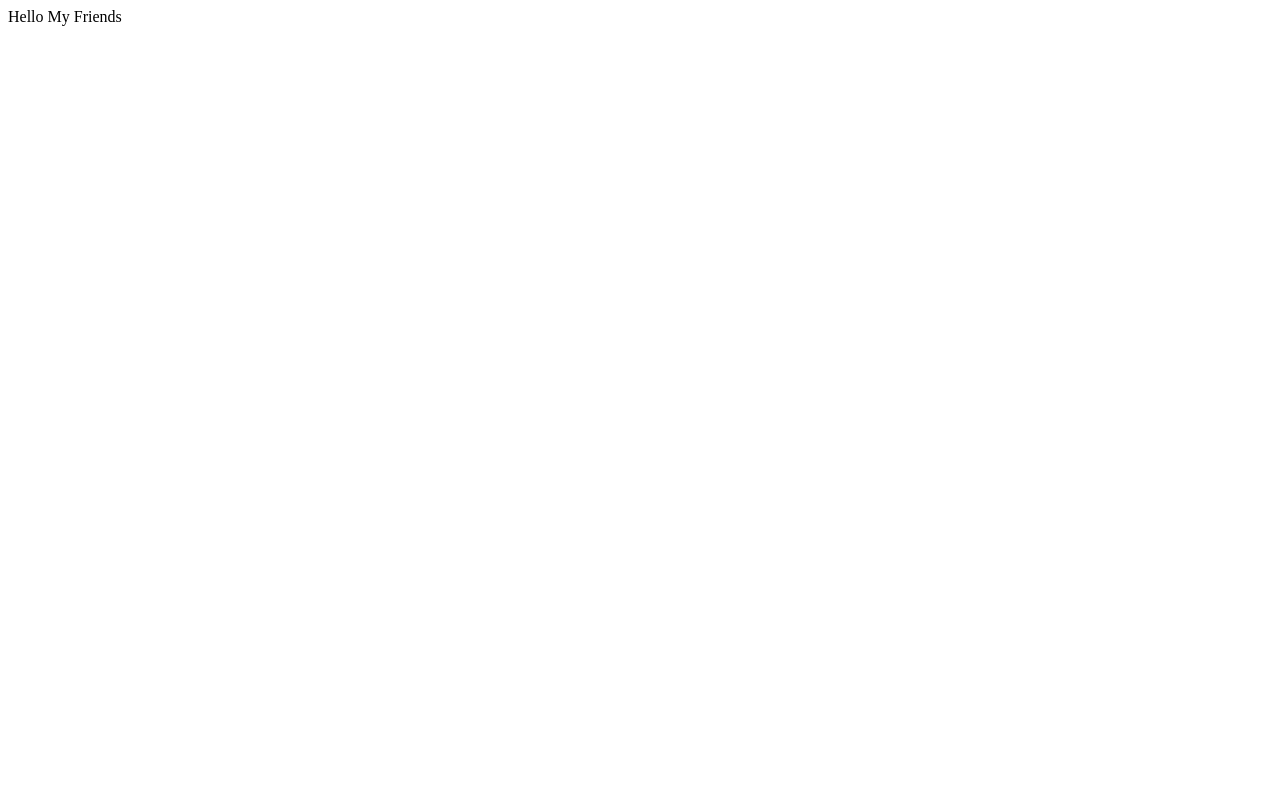
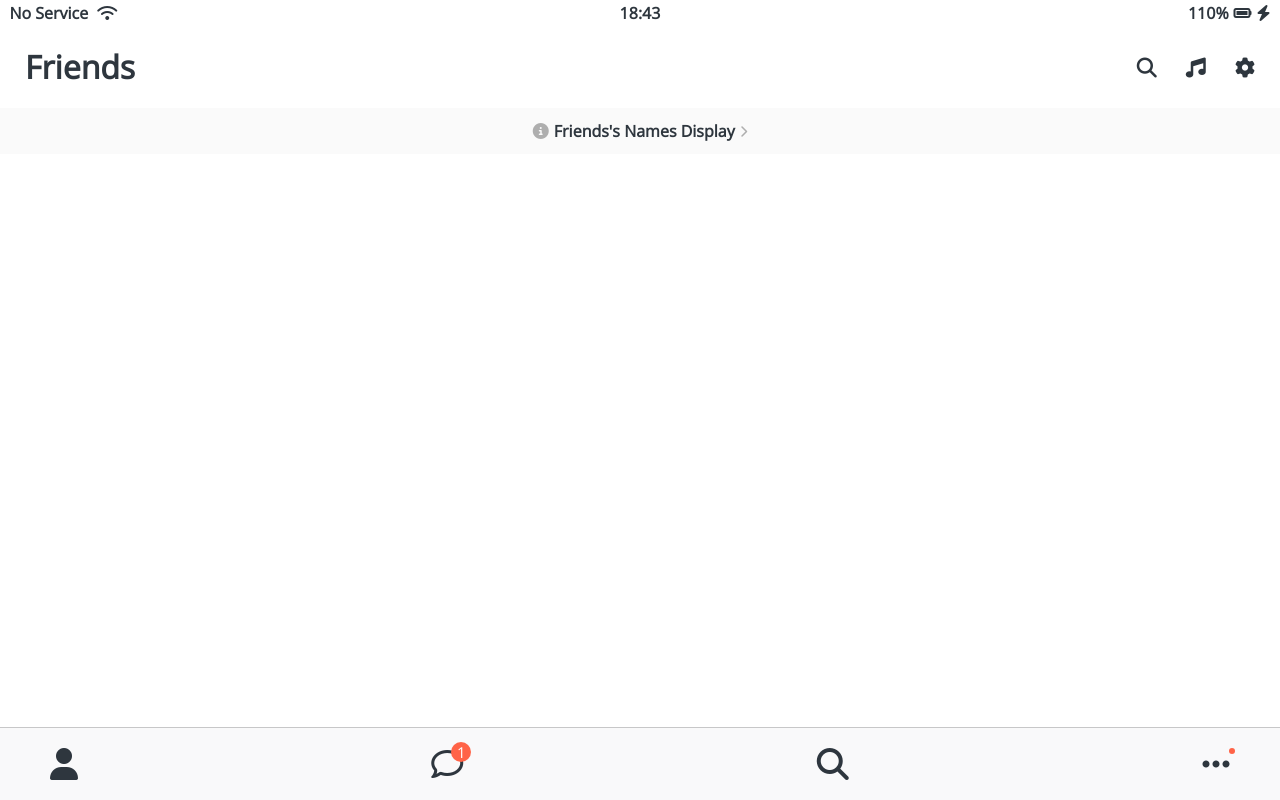
Before and after one commit to Imnamok/kokoa-clone, a plain HTML site: page friends.html in a window 1280 px wide. Drawn offline with nearby package versions, Linux system fonts and the light colour scheme.

Commit message:
develop friends.html
add nav-bar
add screen-header

```diff
--- /dev/null
+++ b/css/components/nav-bar.css
@@ -0,0 +1,47 @@
+.nav {
+  position: fixed;
+  bottom: 0;
+  width: 100%;
+  background-color: #f9f9fa;
+  padding: 20px 50px;
+  box-sizing: border-box;
+  border-top: 1px solid rgba(0, 0, 0, 0.2);
+}
+
+.nav__list {
+  display: flex;
+  justify-content: space-between;
+}
+.nav__link {
+  color: #2e363e;
+  position: relative;
+}
+
+.nav__notification {
+  background-color: tomato;
+  width: 20px;
+  height: 20px;
+  display: flex;
+  justify-content: center;
+  align-items: center;
+  border-radius: 10px;
+  color: white;
+  font-size: 15px;
+  font-weight: 500;
+  position: absolute;
+  left: 20px;
+  bottom: 19px;
+}
+
+.nav__notificationdot {
+  background-color: tomato;
+  width: 6px;
+  height: 6px;
+  border-radius: 3px;
+  display: flex;
+  justify-content: center;
+  align-items: center;
+  position: absolute;
+  left: 27px;
+  bottom: 27px;
+}
--- /dev/null
+++ b/css/components/scrren-header.css
@@ -0,0 +1,15 @@
+.screen-header {
+  display: flex;
+  justify-content: space-between;
+  align-items: center;
+  padding: 25px;
+}
+
+.screen-header__title {
+  font-size: 32px;
+  font-weight: bold;
+}
+
+.screen-header__icons span {
+  margin-left: 25px;
+}
--- a/css/status-bar.css
+++ b/css/components/status-bar.css
@@ -1,4 +1,8 @@
 .status-bar {
+  position: sticky;
+  top: 0;
+  width: 100%;
+  box-sizing: border-box;
   font-weight: bold;
   display: flex;
   justify-content: center;
--- /dev/null
+++ b/css/screens/friends.css
@@ -0,0 +1,14 @@
+#friends-display-link {
+  text-align: center;
+  display: block;
+  background-color: #fafafa;
+  padding: 15px 0px;
+  font-size: 16px;
+  font-weight: bold;
+}
+
+#friends-display-link i {
+  color: rgba(0, 0, 0, 0.3);
+  padding-right: 5px;
+  padding-left: 5px;
+}
--- a/css/styles.css
+++ b/css/screens/styles.css
@@ -1,10 +1,20 @@
-@import "reset.css";
+/* Fonts */
 @import url("https://fonts.googleapis.com/css2?family=Open+Sans:wght@300&display=swap");
-@import "status-bar.css";
-@import "variables.css";
+
+/* Screens */
+@import "/css/screens/reset.css";
+@import "/css/screens/variables.css";
+@import "/css/screens/styles.css";
+@import "/css/screens/friends.css";
+
+/* Components */
+@import "/css/components/status-bar.css";
+@import "/css/components/nav-bar.css";
+@import "/css/components/scrren-header.css";
 
 body {
   font-family: "Open Sans", sans-serif;
+  color: #2e363e;
 }
 
 .welcome-header {
@@ -39,9 +49,6 @@ body {
   border: none;
 }
 
-#login-form input::placeholder {
-}
-
 #login-form input:focus {
   border-color: var(--yellow);
 }
--- a/friends.html
+++ b/friends.html
@@ -1 +1,73 @@
-Hello My Friends
+<!DOCTYPE html>
+<html lang="en">
+  <head>
+    <link rel="stylesheet" href="css/screens/styles.css" />
+    <meta charset="UTF-8" />
+    <meta http-equiv="X-UA-Compatible" content="IE=edge" />
+    <meta name="viewport" content="width=device-width, initial-scale=1.0" />
+    <title>Friends - Kokoa Clone</title>
+  </head>
+  <body>
+    <div class="status-bar">
+      <div class="status-bar__column">
+        <span>No Service</span>
+        <i class="fa-sharp fa-solid fa-wifi"></i>
+      </div>
+      <div class="status-bar__column">
+        <span>18:43</span>
+      </div>
+      <div class="status-bar__column">
+        <span>110%</span>
+        <i class="fa-solid fa-battery-full"></i>
+        <i class="fa-solid fa-bolt"></i>
+      </div>
+    </div>
+
+    <header class="screen-header">
+      <h1 class="screen-header__title">Friends</h1>
+      <div class="screen-header__icons">
+        <span><i class="fa-solid fa-magnifying-glass fa-lg"></i></span>
+        <span><i class="fa-solid fa-music fa-lg"></i></span>
+        <span><i class="fa-solid fa-gear fa-lg"></i></span>
+      </div>
+    </header>
+
+    <a id="friends-display-link"
+      ><i class="fa-solid fa-circle-info"></i>Friends's Names Display<i
+        class="fa-solid fa-chevron-right fa-xs"
+      ></i
+    ></a>
+
+    <nav class="nav">
+      <ul class="nav__list">
+        <li class="nav__btns">
+          <a class="nav__link" href="friends.html"
+            ><i class="fa-solid fa-user fa-2x"></i
+          ></a>
+        </li>
+        <li class="nav__btns">
+          <a class="nav__link" href="chats.html"
+            ><span class="nav__notification">1</span
+            ><i class="fa-regular fa-comment fa-2x"></i
+          ></a>
+        </li>
+        <li class="nav__btns">
+          <a class="nav__link" href="#"
+            ><i class="fa-solid fa-magnifying-glass fa-2x"></i
+          ></a>
+        </li>
+        <li class="nav__btns">
+          <a class="nav__link" href="#"
+            ><div class="nav__notificationdot"></div>
+            <i class="fa-solid fa-ellipsis fa-2x"></i
+          ></a>
+        </li>
+      </ul>
+    </nav>
+
+    <script
+      src="https://kit.fontawesome.com/46d58f205e.js"
+      crossorigin="anonymous"
+    ></script>
+  </body>
+</html>
```
Also changed, not shown: login.html (renamed from index.html, +1 -1 lines), css/screens/reset.css (renamed from css/reset.css), css/screens/variables.css (renamed from css/variables.css).
